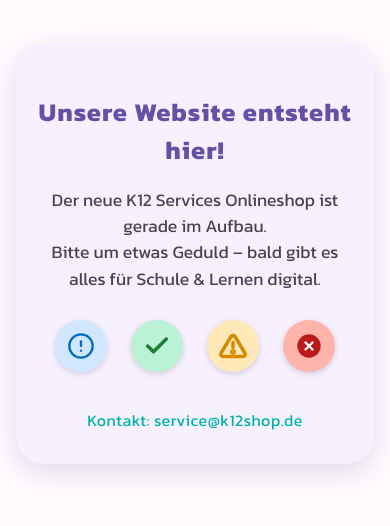
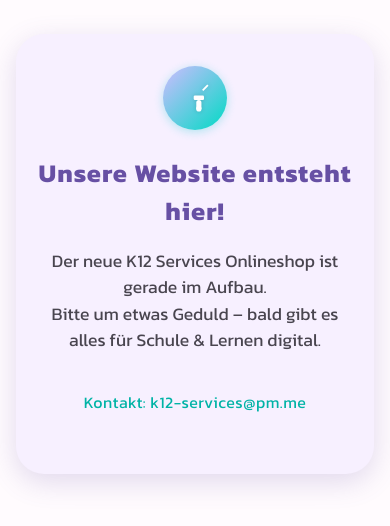
Before and after one commit to jakobneukirchner/shop, a plain HTML site: page index.html in a window 390 px wide. Shown: the part 184-710 px from the top of the page. Drawn offline with Linux system fonts and the light colour scheme.

Commit message:
Update index.html

```diff
--- a/index.html
+++ b/index.html
@@ -2,111 +2,85 @@
 <html lang="de">
 <head>
   <meta charset="UTF-8" />
-  <meta name="viewport" content="width=device-width, initial-scale=1.0" />
+  <meta name="viewport" content="width=device-width, initial-scale=1" />
   <title>K12 Services Onlineshop – Im Bau</title>
-  <link href="https://fonts.googleapis.com/css2?family=Kanit:wght@400;700&display=swap" rel="stylesheet" />
+  <link
+    href="https://fonts.googleapis.com/css2?family=Kanit:wght@400;700&display=swap"
+    rel="stylesheet"
+  />
   <style>
     :root {
-      /* Material You inspiriert, moderne K12 Farbpalette */
-      --primary: #6750A4;   /* dunkles Violett */
-      --primary-light: #D0BCFF;
-      --primary-dark: #381E72;
+      /* Material You inspiriertes K12 Farbschema */
+      --primary: #6750a4;
+      --primary-light: #d0bcff;
+      --primary-dark: #381e72;
 
-      --secondary: #03DAC6; /* Material Cyan */
-      --secondary-light: #AAFFF9;
-      --secondary-dark: #00B3A6;
+      --secondary: #03dac6;
+      --secondary-light: #aafff9;
+      --secondary-dark: #00b3a6;
 
-      --accent: #FF4F58; /* kräftiges Korallenrot */
-      --accent-light: #FFCCD2;
-      --accent-dark: #B3242A;
+      --accent: #ff4f58;
+      --accent-light: #ffccd2;
+      --accent-dark: #b3242a;
 
-      --background: #FFFBFE;
-      --surface: #F7F0FF;
+      --background: #fffbfe;
+      --surface: #f7f0ff;
 
-      --info: #006EBA;
-      --success: #1E7E34;
-      --warn: #D58A00;
-      --error: #BA1A1A;
-
-      --text-primary: #1C1B1F;
-      --text-secondary: #49454F;
-
-      /* Icons round palette */
-      --icon-info-bg: #D0E7FF;
-      --icon-success-bg: #BBF1D4;
-      --icon-warn-bg: #FFE9B8;
-      --icon-error-bg: #FFB4AB;
+      --text-primary: #1c1b1f;
+      --text-secondary: #49454f;
     }
     body {
+      margin: 0;
       background: var(--background);
-      font-family: 'Kanit', sans-serif;
-      margin: 0;
       color: var(--text-primary);
+      font-family: "Kanit", sans-serif;
       display: flex;
       justify-content: center;
       align-items: center;
       min-height: 100vh;
       padding: 16px;
+      text-align: center;
     }
     .container {
       background: var(--surface);
       max-width: 420px;
+      border-radius: 28px;
       padding: 48px 32px;
-      border-radius: 28px;
-      box-shadow: 0 8px 28px rgb(103 80 164 / 0.2);
-      text-align: center;
+      box-shadow: 0 8px 28px rgba(103, 80, 164, 0.2);
     }
     h1 {
+      color: var(--primary);
       font-weight: 700;
       font-size: 2rem;
       margin-bottom: 16px;
-      color: var(--primary);
       letter-spacing: 0.04em;
     }
     p {
+      font-size: 1.1rem;
       color: var(--text-secondary);
-      font-size: 1.1rem;
+      margin-bottom: 28px;
       line-height: 1.5;
-      margin-bottom: 28px;
     }
-    .status-bar {
-      display: flex;
-      justify-content: center;
-      gap: 24px;
-    }
-    .status-icon {
-      width: 64px;
-      height: 64px;
+    .construction-icon {
+      width: 90px;
+      height: 90px;
+      margin: 0 auto 24px auto;
+      background: linear-gradient(
+        135deg,
+        var(--primary-light) 0%,
+        var(--secondary) 98%
+      );
       border-radius: 50%;
       display: flex;
+      align-items: center;
       justify-content: center;
-      align-items: center;
-      box-shadow: 0 2px 6px rgb(0 0 0 / 0.15);
-      transition: transform 0.2s ease;
-      cursor: default;
+      box-shadow: 0 2px 10px #25ced155;
     }
-    .status-icon:hover {
-      transform: scale(1.1);
-    }
-    .icon-info {
-      background-color: var(--icon-info-bg);
-      color: var(--info);
-    }
-    .icon-success {
-      background-color: var(--icon-success-bg);
-      color: var(--success);
-    }
-    .icon-warn {
-      background-color: var(--icon-warn-bg);
-      color: var(--warn);
-    }
-    .icon-error {
-      background-color: var(--icon-error-bg);
-      color: var(--error);
-    }
-    svg {
-      width: 36px;
-      height: 36px;
+    .construction-icon svg {
+      width: 56px;
+      height: 56px;
+      fill: white;
+      filter: drop-shadow(0 0 2px rgba(0, 0, 0, 0.15));
     }
     .contact {
       margin-top: 36px;
@@ -114,6 +88,7 @@
       color: var(--secondary-dark);
       letter-spacing: 0.03em;
     }
+
     @media (max-width: 460px) {
       .container {
         padding: 32px 20px;
@@ -121,50 +96,33 @@
       h1 {
         font-size: 1.6rem;
       }
-      .status-icon {
-        width: 52px;
-        height: 52px;
+      .construction-icon {
+        width: 64px;
+        height: 64px;
       }
-      svg {
-        width: 28px;
-        height: 28px;
+      .construction-icon svg {
+        width: 36px;
+        height: 36px;
       }
     }
   </style>
 </head>
 <body>
-  <div class="container" role="main">
+  <main class="container" role="main" aria-label="Website im Bau">
+    <div class="construction-icon" aria-hidden="true" tabindex="-1">
+      <svg viewBox="0 0 56 56" xmlns="http://www.w3.org/2000/svg" aria-hidden="true" focusable="false">
+        <path d="M39 15 L47 7 L49 9 L41 17 Z" />
+        <rect x="26" y="24" width="16" height="7" rx="2" fill="white" />
+        <rect x="30" y="31" width="8" height="18" rx="4" fill="white" />
+        <circle cx="34" cy="44" r="4" fill="white" />
+      </svg>
+    </div>
     <h1>Unsere Website entsteht hier!</h1>
-    <p>Der neue K12 Services Onlineshop ist gerade im Aufbau.<br />Bitte um etwas Geduld – bald gibt es alles für Schule & Lernen digital.</p>
-    <div class="status-bar" aria-label="Statussymbole">
-      <div class="status-icon icon-info" title="Info">
-        <svg viewBox="0 0 24 24" fill="currentColor" aria-hidden="true">
-          <circle cx="12" cy="12" r="10" fill="none" stroke="currentColor" stroke-width="2"/>
-          <line x1="12" y1="8" x2="12" y2="12" stroke="currentColor" stroke-width="2" stroke-linecap="round"/>
-          <circle cx="12" cy="16" r="1" fill="currentColor"/>
-        </svg>
-      </div>
-      <div class="status-icon icon-success" title="Erfolg">
-        <svg viewBox="0 0 24 24" fill="none" stroke="currentColor" stroke-width="3" stroke-linecap="round" stroke-linejoin="round" aria-hidden="true">
-          <polyline points="20 6 9 17 4 12"/>
-        </svg>
-      </div>
-      <div class="status-icon icon-warn" title="Warnung">
-        <svg viewBox="0 0 24 24" fill="none" stroke="currentColor" stroke-width="3" stroke-linecap="round" stroke-linejoin="round" aria-hidden="true">
-          <path d="M10.29 3.86L1.82 18a2 2 0 0 0 1.71 3h16.94a2 2 0 0 0 1.71-3L13.71 3.86a2 2 0 0 0-3.42 0z"/>
-          <line x1="12" y1="9" x2="12" y2="13"/>
-          <circle cx="12" cy="17" r="1"/>
-        </svg>
-      </div>
-      <div class="status-icon icon-error" title="Fehler">
-        <svg viewBox="0 0 24 24" fill="currentColor" aria-hidden="true">
-          <circle cx="12" cy="12" r="10"/>
-          <line x1="15" y1="9" x2="9" y2="15" stroke="#fff" stroke-width="2" stroke-linecap="round"/>
-          <line x1="9" y1="9" x2="15" y2="15" stroke="#fff" stroke-width="2" stroke-linecap="round"/>
-        </svg>
-      </div>
-    </div>
-    <div class="contact">Kontakt: service@k12shop.de</div>
-  </div>
+    <p>
+      Der neue K12 Services Onlineshop ist gerade im Aufbau.<br />
+      Bitte um etwas Geduld – bald gibt es alles für Schule &amp; Lernen digital.
+    </p>
+    <p class="contact">Kontakt: k12-services@pm.me</p>
+  </main>
 </body>
 </html>
```
